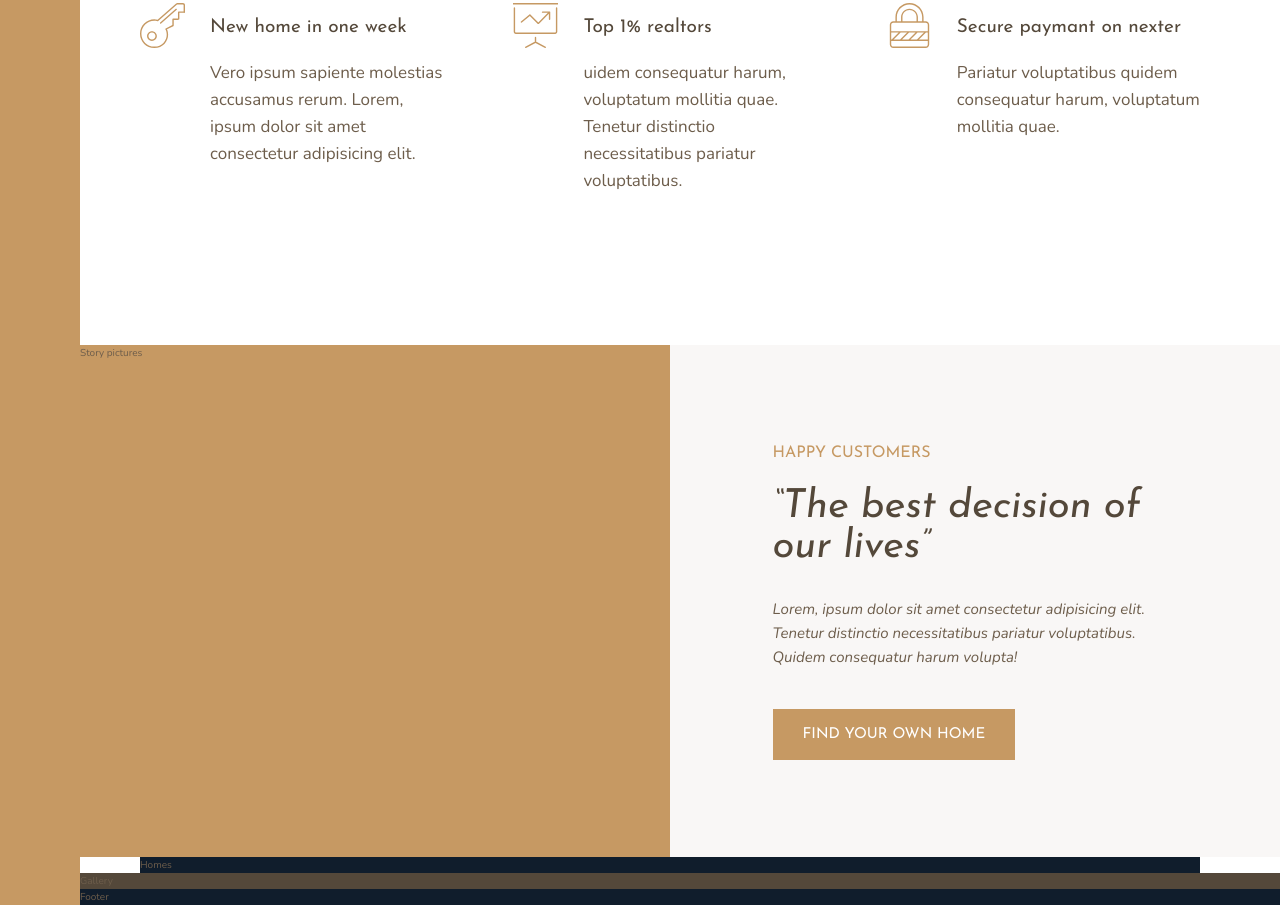
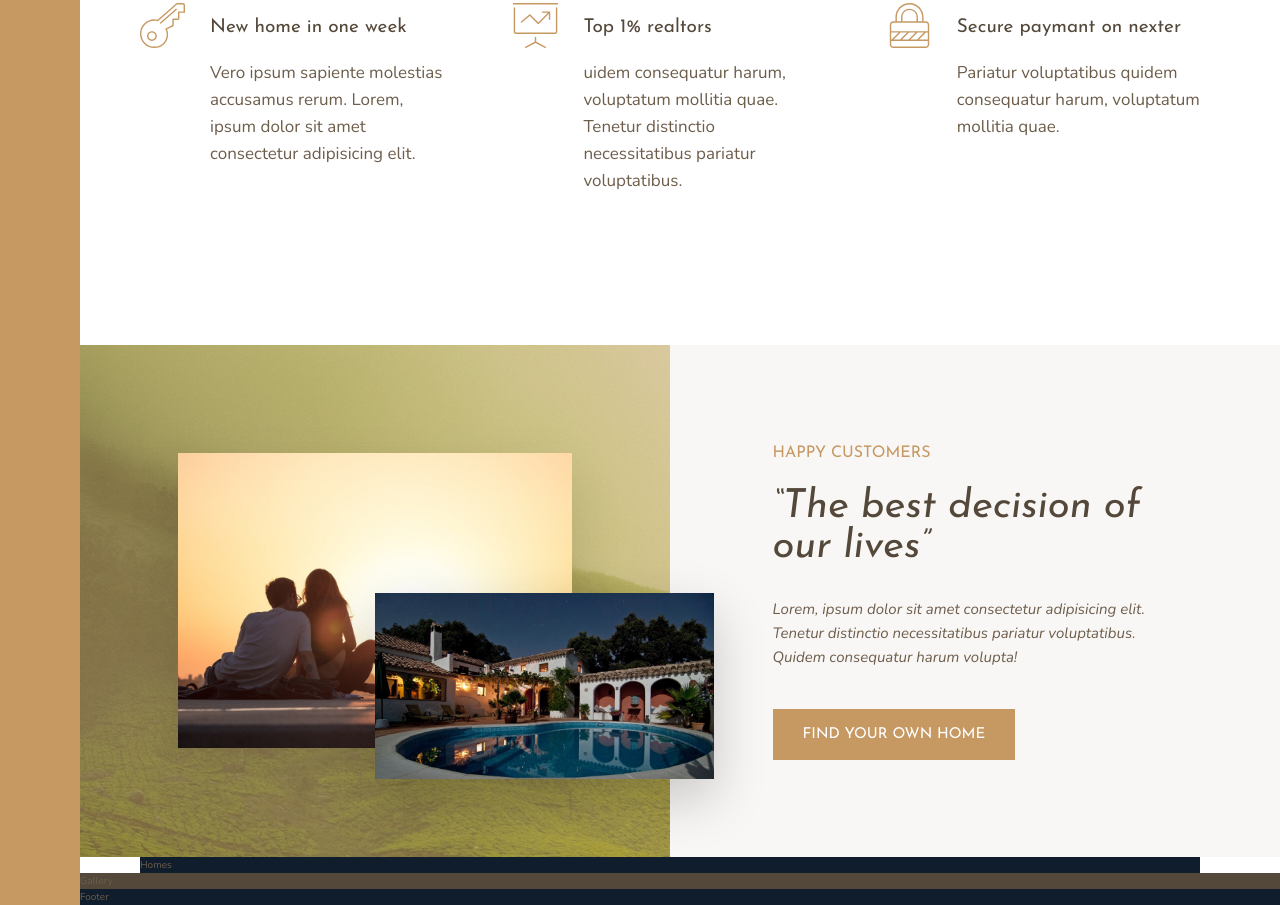
Before and after one commit to gnodivad/advanced-css-and-sass, a website: page Nexter/index.html in a window 1280 px wide. Shown: the part 1018-1923 px from the top of the page. Drawn offline with nearby package versions, Linux system fonts and the light colour scheme; files that its build step writes are made by us from their sources.

Commit message:
Nexter - Complete story section

```diff
--- a/Nexter/index.html
+++ b/Nexter/index.html
@@ -1,105 +1,102 @@
 <!DOCTYPE html>
 <html lang="en">
+    <head>
+        <meta charset="UTF-8" />
+        <meta name="viewport" content="width=device-width, initial-scale=1.0" />
+        <meta http-equiv="X-UA-Compatible" content="ie=edge" />
 
-<head>
-    <meta charset="UTF-8">
-    <meta name="viewport" content="width=device-width, initial-scale=1.0">
-    <meta http-equiv="X-UA-Compatible" content="ie=edge">
-
-    <link href="https://fonts.googleapis.com/css?family=Josefin+Sans:300,400,400i|Nunito:300,300i" rel="stylesheet">
-    <link rel="stylesheet" href="css/style.css">
-    <link rel="shortcut icon" type="image/png" href="img/favicon.png">
+        <link
+            href="https://fonts.googleapis.com/css?family=Josefin+Sans:300,400,400i|Nunito:300,300i"
+            rel="stylesheet"
+        />
+        <link rel="stylesheet" href="css/style.css" />
+        <link rel="shortcut icon" type="image/png" href="img/favicon.png" />
 
         <title>nexter &mdash; your home, your freedom</title>
     </head>
 
     <body class="container">
-    <div class="sidebar">
-        Sidebar
-    </div>
+        <div class="sidebar">Sidebar</div>
 
-    <header class="header">
-        Header
-    </header>
+        <header class="header">Header</header>
 
-    <div class="realtors">
-        Top 3 realtors
-    </div>
+        <div class="realtors">Top 3 realtors</div>
 
         <section class="features">
             <div class="feature">
-            <svg class="feature__icon">
-                <use xlink:href="img/sprite.svg#icon-global"></use>
-            </svg>
+                <svg class="feature__icon"><use xlink:href="img/sprite.svg#icon-global"></use></svg>
                 <h4 class="heading-4 heading-4--dark">World's best luxury homes</h4>
-            <p class="feature__text">Lorem, ipsum dolor sit amet consectetur adipisicing elit. Tenetur distinctio
-                necessitatibus pariatur voluptatibus.</p>
+                <p class="feature__text">
+                    Lorem, ipsum dolor sit amet consectetur adipisicing elit. Tenetur distinctio
+                    necessitatibus pariatur voluptatibus.
+                </p>
             </div>
             <div class="feature">
-            <svg class="feature__icon">
-                <use xlink:href="img/sprite.svg#icon-trophy"></use>
-            </svg>
+                <svg class="feature__icon"><use xlink:href="img/sprite.svg#icon-trophy"></use></svg>
                 <h4 class="heading-4 heading-4--dark">Only the best properties</h4>
-            <p class="feature__text">Voluptatum mollitia quae. Vero ipsum sapiente molestias accusamus rerum sed a
-                eligendi aut quia.</p>
+                <p class="feature__text">
+                    Voluptatum mollitia quae. Vero ipsum sapiente molestias accusamus rerum sed a
+                    eligendi aut quia.
+                </p>
             </div>
             <div class="feature">
                 <svg class="feature__icon">
                     <use xlink:href="img/sprite.svg#icon-map-pin"></use>
                 </svg>
                 <h4 class="heading-4 heading-4--dark">All home in top locations</h4>
-            <p class="feature__text">Tenetur distinctio necessitatibus pariatur voluptatibus quidem consequatur harum.</p>
+                <p class="feature__text">
+                    Tenetur distinctio necessitatibus pariatur voluptatibus quidem consequatur
+                    harum.
+                </p>
             </div>
             <div class="feature">
-            <svg class="feature__icon">
-                <use xlink:href="img/sprite.svg#icon-key"></use>
-            </svg>
+                <svg class="feature__icon"><use xlink:href="img/sprite.svg#icon-key"></use></svg>
                 <h4 class="heading-4 heading-4--dark">New home in one week</h4>
-            <p class="feature__text">Vero ipsum sapiente molestias accusamus rerum. Lorem, ipsum dolor sit amet
-                consectetur adipisicing elit.</p>
+                <p class="feature__text">
+                    Vero ipsum sapiente molestias accusamus rerum. Lorem, ipsum dolor sit amet
+                    consectetur adipisicing elit.
+                </p>
             </div>
             <div class="feature">
                 <svg class="feature__icon">
                     <use xlink:href="img/sprite.svg#icon-presentation"></use>
                 </svg>
                 <h4 class="heading-4 heading-4--dark">Top 1% realtors</h4>
-            <p class="feature__text">uidem consequatur harum, voluptatum mollitia quae. Tenetur distinctio
-                necessitatibus pariatur voluptatibus.</p>
+                <p class="feature__text">
+                    uidem consequatur harum, voluptatum mollitia quae. Tenetur distinctio
+                    necessitatibus pariatur voluptatibus.
+                </p>
             </div>
             <div class="feature">
-            <svg class="feature__icon">
-                <use xlink:href="img/sprite.svg#icon-lock"></use>
-            </svg>
+                <svg class="feature__icon"><use xlink:href="img/sprite.svg#icon-lock"></use></svg>
                 <h4 class="heading-4 heading-4--dark">Secure paymant on nexter</h4>
-            <p class="feature__text">Pariatur voluptatibus quidem consequatur harum, voluptatum mollitia quae.</p>
+                <p class="feature__text">
+                    Pariatur voluptatibus quidem consequatur harum, voluptatum mollitia quae.
+                </p>
             </div>
         </section>
 
         <div class="story__pictures">
-        Story pictures
+            <img src="img/story-1.jpeg" alt="Couple with new house" class="story__img--1" />
+            <img src="img/story-2.jpeg" alt="New house" class="story__img--2" />
         </div>
 
         <div class="story__content">
             <h3 class="heading-3 mb-sm">Happy Customers</h3>
-        <h2 class="heading-2 heading-2--dark mb-md">&ldquo;The best decision of our lives&rdquo;</h2>
+            <h2 class="heading-2 heading-2--dark mb-md">
+                &ldquo;The best decision of our lives&rdquo;
+            </h2>
             <p class="story__text">
-            Lorem, ipsum dolor sit amet consectetur adipisicing elit. Tenetur distinctio necessitatibus pariatur
-            voluptatibus. Quidem consequatur harum volupta!
+                Lorem, ipsum dolor sit amet consectetur adipisicing elit. Tenetur distinctio
+                necessitatibus pariatur voluptatibus. Quidem consequatur harum volupta!
             </p>
             <button class="btn">Find your own home</button>
         </div>
 
-    <section class="homes">
-        Homes
-    </section>
+        <section class="homes">Homes</section>
 
-    <section class="gallery">
-        Gallery
-    </section>
+        <section class="gallery">Gallery</section>
 
-    <footer class="footer">
-        Footer
-    </footer>
+        <footer class="footer">Footer</footer>
     </body>
-
 </html>
--- a/Nexter/sass/_story.scss
+++ b/Nexter/sass/_story.scss
@@ -2,6 +2,28 @@
     &__pictures {
         background-color: $color-primary;
         grid-column: full-start/col-end 4;
+        background-image: linear-gradient(rgba($color-primary, 0.5), rgba($color-primary, 0.5)),
+            url(../img/back.jpg);
+
+        display: grid;
+        grid-template-rows: repeat(6, 1fr);
+        grid-template-columns: repeat(6, 1fr);
+        align-items: center;
+    }
+
+    &__img--1 {
+        width: 100%;
+        grid-row: 2 / 6;
+        grid-column: 2 / 6;
+        box-shadow: 0 2rem 5rem rgba(#000, 0.1);
+    }
+
+    &__img--2 {
+        width: 115%;
+        grid-row: 4 / 6;
+        grid-column: 4 / 7;
+        z-index: 20;
+        box-shadow: 0 2rem 5rem rgba(#000, 0.2);
     }
 
     &__content {
```
Lines whose indentation alone changed are shown as unchanged.
